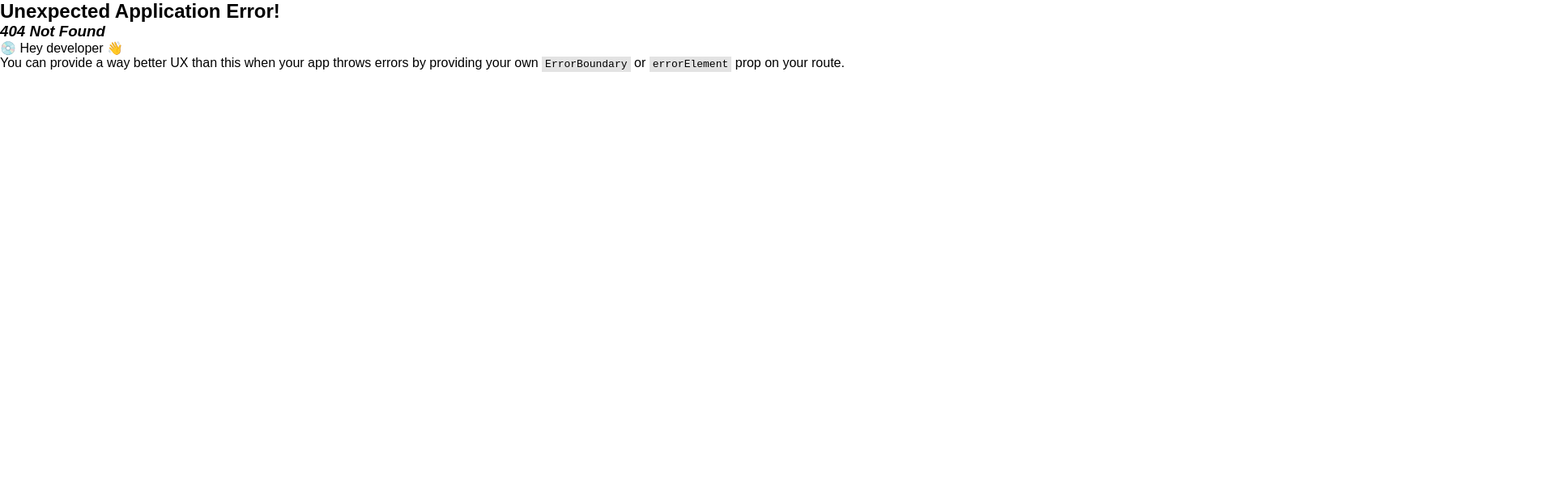
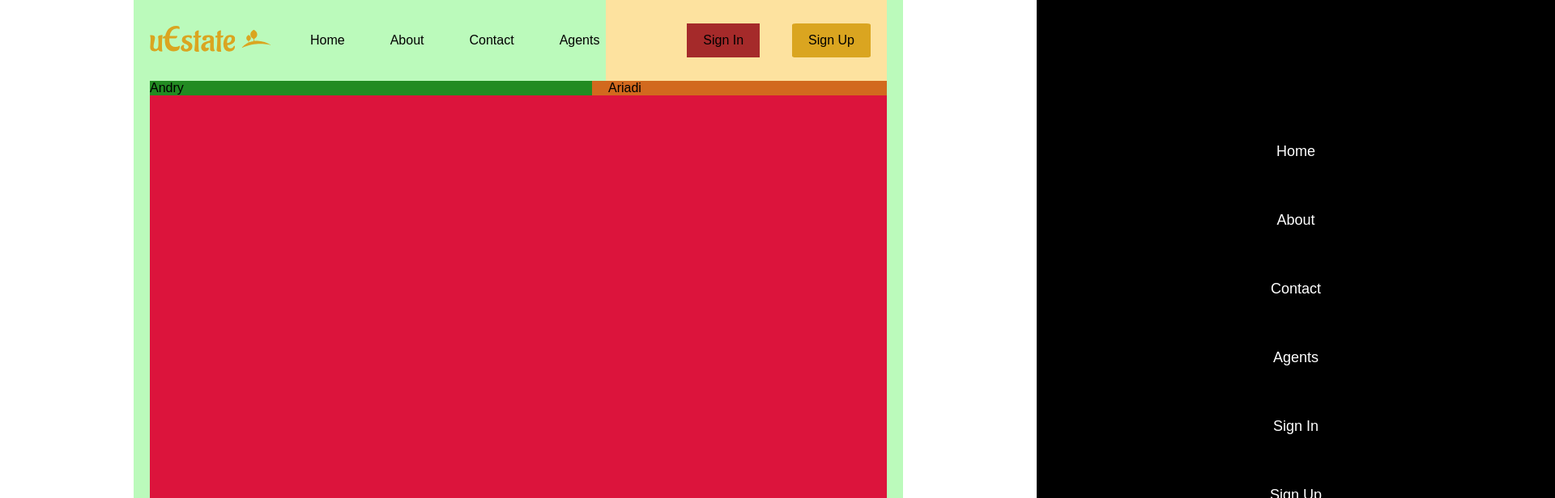
Before and after one commit to andryariadi/real-estate-app, a React (Vite) app in the folder estate-app/: page /1 in a window 1280 px wide. Before the commit this address had no page. Shown: the top 616 px of the page at 81% size, 1920 px wide, since content can reach past the window. Built offline with nearby package versions, Linux system fonts and the light colour scheme.

Commit message:
add detail page

```diff
--- a/estate-app/src/App.jsx
+++ b/estate-app/src/App.jsx
@@ -3,6 +3,7 @@
 import { createBrowserRouter, RouterProvider, Route, Link } from "react-router-dom";
 import Layout from "./routes/layout/layout";
 import ListPage from "./routes/ListPage/ListPage";
+import DetailPage from "./routes/SinglePage/DetailPage";
 
 function App() {
   const router = createBrowserRouter([
@@ -18,6 +19,10 @@
           path: "/list",
           element: <ListPage />,
         },
+        {
+          path: "/:id",
+          element: <DetailPage />,
+        },
       ],
     },
   ]);
--- /dev/null
+++ b/estate-app/src/routes/SinglePage/DetailPage.jsx
@@ -0,0 +1,16 @@
+import "./detailpage.scss";
+
+export default function DetailPage() {
+  return (
+    <>
+      <div className="detailContainer">
+        <div className="details">
+          <div className="wrapper">Andry</div>
+        </div>
+        <div className="features">
+          <div className="wrapper">Ariadi</div>
+        </div>
+      </div>
+    </>
+  );
+}
--- /dev/null
+++ b/estate-app/src/routes/SinglePage/detailpage.scss
@@ -0,0 +1,23 @@
+.detailContainer {
+  display: flex;
+
+  .details {
+    background-color: blueviolet;
+    flex: 3;
+
+    .wrapper {
+      background-color: forestgreen;
+      padding-right: 50px;
+    }
+  }
+
+  .features {
+    background-color: #fde29f;
+    flex: 2;
+
+    .wrapper {
+      background-color: chocolate;
+      padding: 0 20px;
+    }
+  }
+}
```
